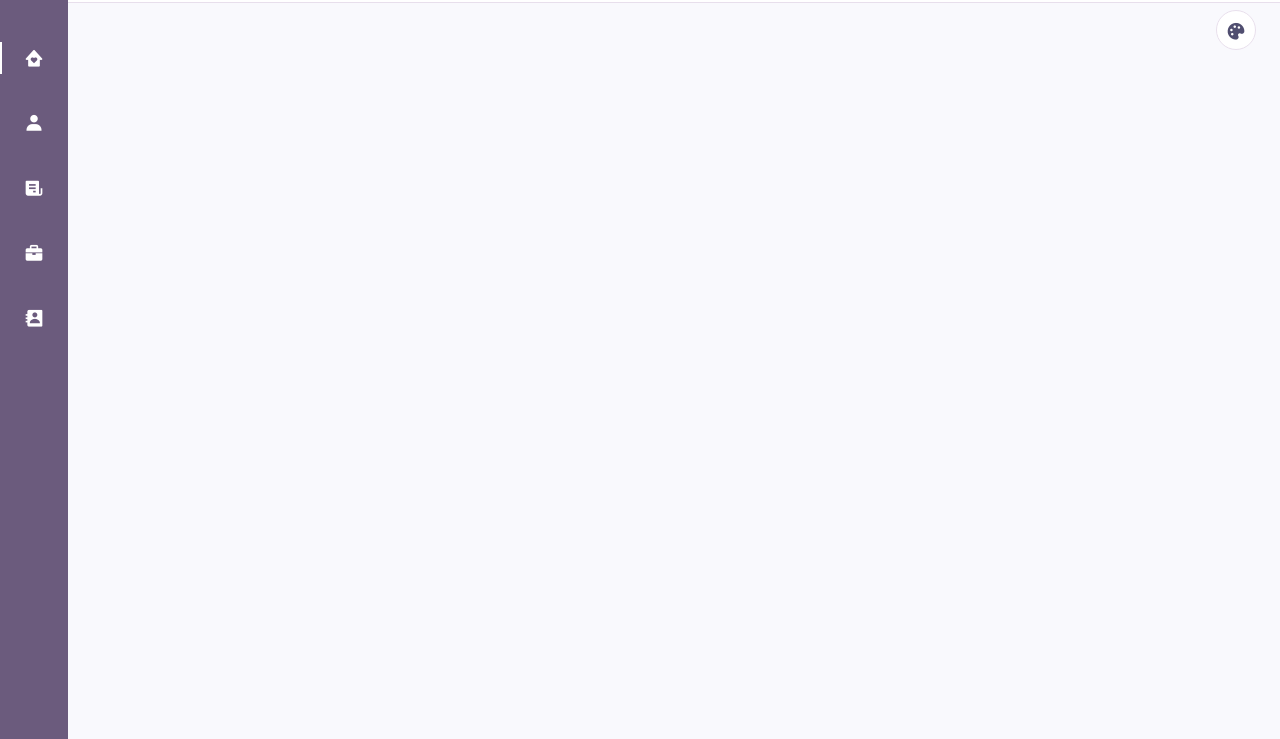
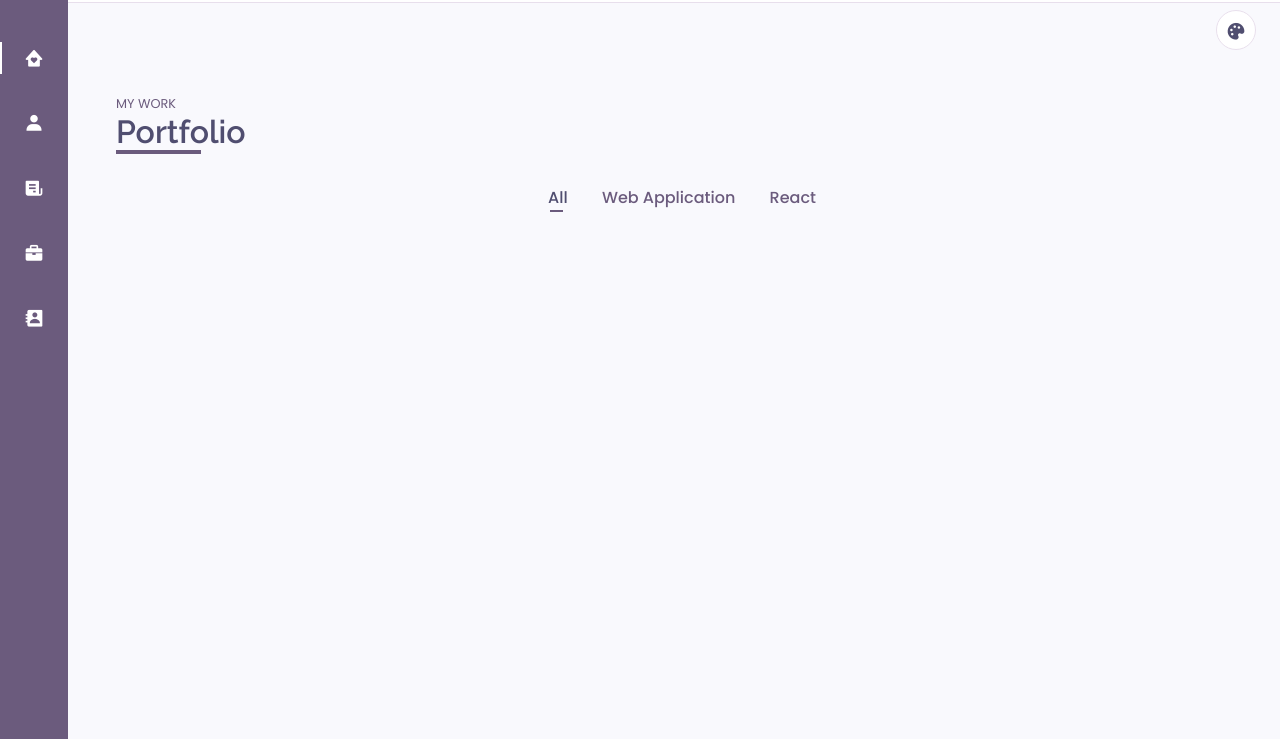
Before and after one commit to marykasp/marykasp-portfolio, a plain HTML site: page index.html in a window 1280 px wide. Shown: the part 61-800 px from the top of the page. Drawn offline with nearby package versions, Linux system fonts and the light colour scheme; a web font is replaced by a local one.

Commit message:
Code portfolio filter items navigation, style

```diff
--- a/css/style.css
+++ b/css/style.css
@@ -544,8 +544,6 @@ section.active {
   flex-wrap: wrap;
   position: relative;
 }
-
-
 /* ========= ABOUT =========*/
 
 .about__img {
@@ -611,8 +609,8 @@ section.active {
 }
 
 .personal-info .info-item {
-  flex: 0 0 50%;
-  max-width: 50%;
+  flex: 0 0 100%;
+  max-width: 100%;
 }
 
 .personal-info .info-item p {
@@ -869,8 +867,52 @@ section.skills aside {
   width: 60%;
 }
 
+
+/* ======== PORTFOLIO ========*/
+
+.portfolio-filter {
+  padding: 0 15px;
+  flex: 0 0 100%;
+  max-width: 100%;
+  text-align: center;
+}
+
+.portfolio-filter .filter-item {
+  display: inline-block;
+  margin: 0 5px 5px;
+  padding: 3px 10px;
+  border-radius: 30px;
+  cursor: pointer;
+  font-weight: 500;
+  color: var(--skin-color);
+  text-transform: capitalize;
+  font-size: 16px;
+  transition: all 0.3s ease;
+  position: relative;
+}
+
+.filter-item:hover:not(.active) {
+  opacity: 0.6;
+}
+
+.filter-item.active {
+  color: var(--text-light);
+}
+
+.filter-item.active::before {
+  content: "";
+  position: absolute;
+  height: 2px;
+  width: 13px;
+  background-color: var(--skin-color);
+  top: 90%;
+  left: 30%;
+}
+
+
 /* ======== MEDIA QUERIES ========*/
 @media screen and (min-width: 576px) {
+  /* Skills container - display column center */
   .skills__container {
     justify-content: center;
   }
@@ -878,7 +920,12 @@ section.skills aside {
   .skills__content {
     padding: 2rem 4rem;
   }
+
+  .skills-bar {
+    max-width: 450px;
+  }
 }
+
 @media screen and (min-width: 900px) {
   body {
     margin: calc(var(--header-height) + 2rem) 0 0 0;
@@ -1048,9 +1095,18 @@ section.skills aside {
     font-size: 2rem;
   }
 
+  .personal-info .info-item {
+    flex: 0 0 50%;
+    max-width: 50%;
+  }
+
   /* Skills Section*/
   .skills__container {
     grid-template-columns: repeat(2, 400px);
     column-gap: 2rem;
   }
+
+  .skills-bar {
+    max-width: 600px;
+  }
 }
--- a/index.html
+++ b/index.html
@@ -394,19 +394,23 @@
         </div>
       </aside>
     </section>
+    <!-- skills section end -->
     <!--======== PORTFOLIO ======== -->
-    <section class="portfolio container" id="portfolio">
+    <section class="portfolio active container" id="portfolio">
       <div class="title">
+        <span class="section__subtitle">My Work</span>
         <h2 class="section__title">Portfolio</h2>
       </div>
-      <p>
-        Lorem ipsum dolor sit amet consectetur, adipisicing elit. Architecto est
-        eaque in ipsa totam asperiores maiores molestias minima libero nisi
-        voluptatem dolore, vel amet reprehenderit porro temporibus voluptatibus
-        ad, dicta beatae error recusandae, animi quos. Fuga qui nemo debitis,
-        officiis necessitatibus dolores aliquam voluptatem dolor.
-      </p>
+      <!-- portfolio filter start -->
+      <div class="row">
+        <div class="portfolio-filter">
+          <span class="filter-item active" data-target="all">all</span>
+          <span class="filter-item" data-target="web">web application</span>
+          <span class="filter-item" data-target="react">react</span>
+        </div>
+      </div>
     </section>
+    <!-- portfolio section end -->
     <!-- Style Switcher Menu -->
     <div class="style-switcher">
       <div class="style-switcher-toggler s-icon">
```
